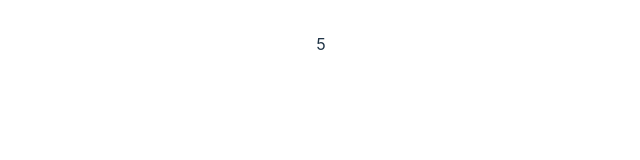
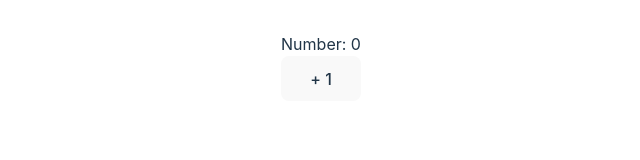
Before and after one commit to through-space/todo-express-react, a React (Vite) app in the folder packages/frontend/: page / in a window 1280 px wide. Shown: the top 160 px of the page, without its empty margins (319-959 px from the left). Built offline with nearby package versions, Linux system fonts and the light colour scheme.

Commit message:
FE simple app test

```diff
--- a/package.json
+++ b/package.json
@@ -3,6 +3,7 @@
   "version": "1.0.0",
   "description": "Basic ToDo SPA",
   "main": "index.js",
+  "type": "module",
   "scripts": {
     "test": "echo \"Error: no test specified\" && exit 1"
   },
--- a/packages/frontend/index.html
+++ b/packages/frontend/index.html
@@ -2,9 +2,9 @@
 <html lang="en">
   <head>
     <meta charset="UTF-8" />
-    <link rel="icon" type="image/svg+xml" href="/assets/react.svg" />
+    <link rel="icon" type="image/svg+xml" href="/check-list.png" />
     <meta name="viewport" content="width=device-width, initial-scale=1.0" />
-    <title>🦄🦄 New Project 🦄🦄</title>
+    <title>🦄🦄 ToDo 🦄🦄</title>
   </head>
   <body>
     <div id="root"></div>
--- a/packages/frontend/src/App.tsx
+++ b/packages/frontend/src/App.tsx
@@ -1,8 +1,8 @@
 import "./App.css";
+import { ToDoAppPage } from "./pages/ToDoAppPage/ToDoAppPage";
 
-const num = 1 + 4;
 function App() {
-	return <div className="App">{num}</div>;
+	return <ToDoAppPage />;
 }
 
 export default App;
--- /dev/null
+++ b/packages/frontend/src/pages/ToDoAppPage/ToDoAppPage.tsx
@@ -0,0 +1,11 @@
+import { FC, useState } from "react";
+
+export const ToDoAppPage: FC = () => {
+	const [someNumber, setSomeNumber] = useState<number>(0);
+	return (
+		<>
+			<>Number: {someNumber}</>
+			<button onClick={() => setSomeNumber(someNumber + 1)}>+ 1</button>
+		</>
+	);
+};
```
Also changed, not shown: packages/frontend/public/check-list.png (added), 1 other file (tests, documents, lock files or other folders).
